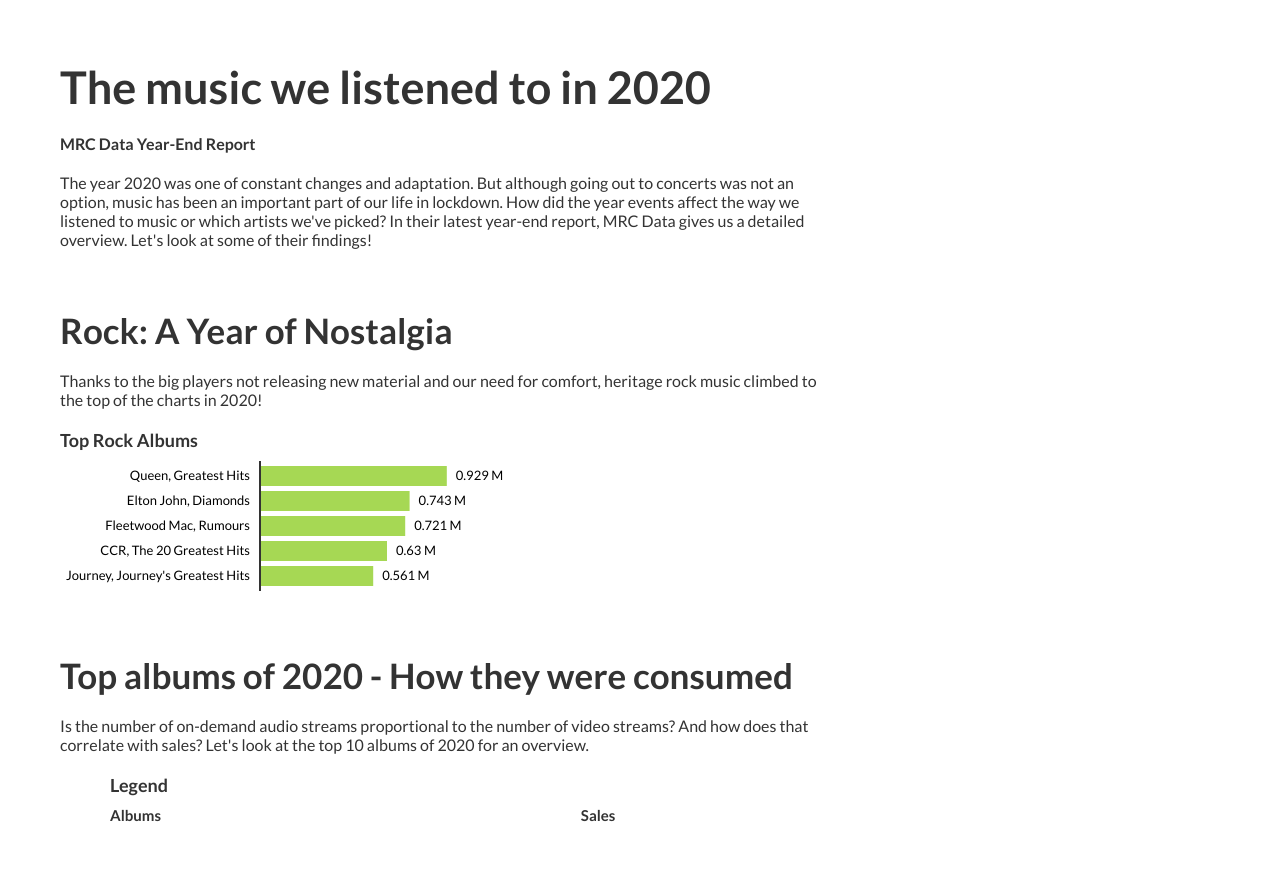
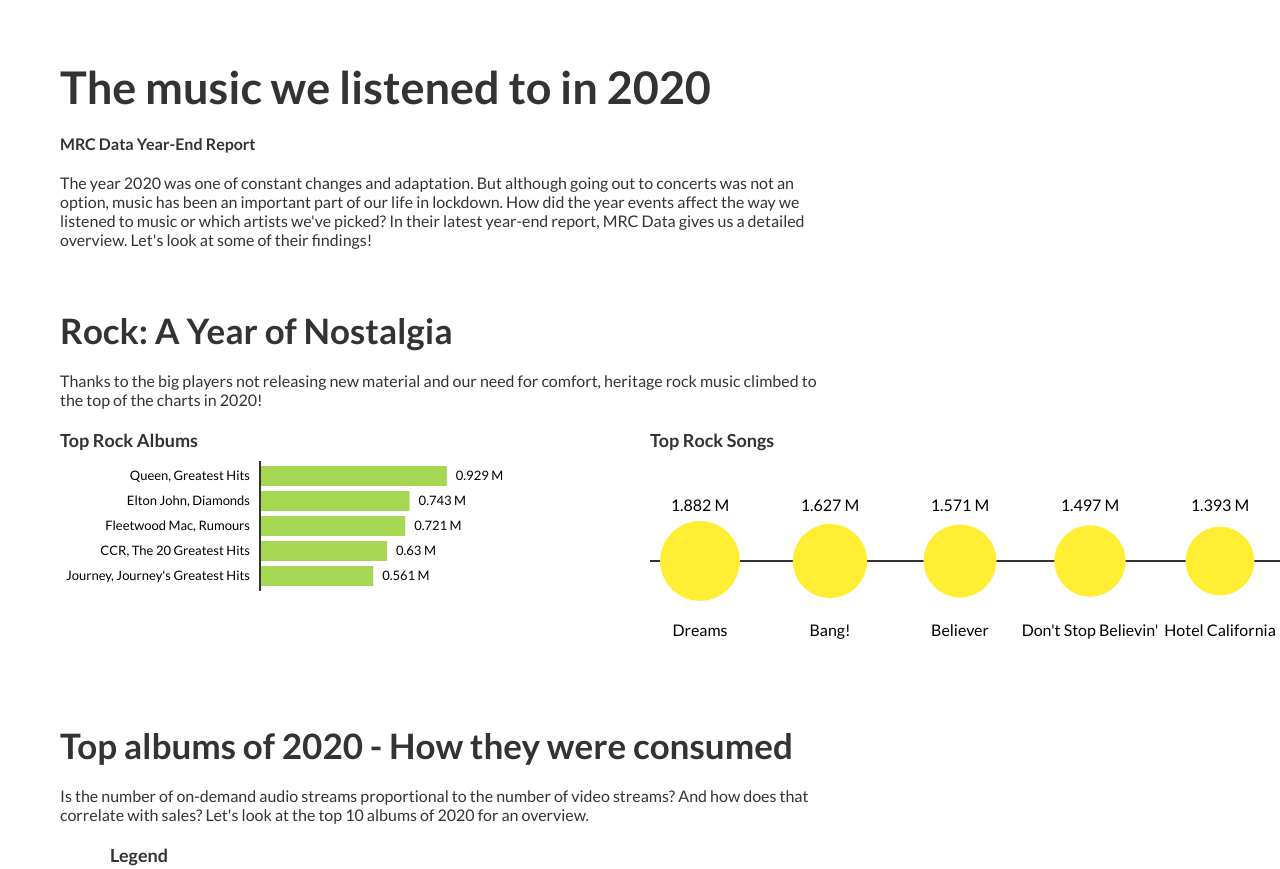
Before and after one commit to smarigowda/manning_liveproject_d3js_annie_marie_dufour, a plain HTML site: page digital_infographic-starter/index.html in a window 1280 px wide. Shown: the top 869 px of the page. Drawn offline with nearby package versions, Linux system fonts and the light colour scheme.

Commit message:
circles chart complete

```diff
--- a/digital_infographic-starter/index.html
+++ b/digital_infographic-starter/index.html
@@ -87,5 +87,6 @@
     <!-- Add Scripts Here -->
     <script src="https://d3js.org/d3.v7.min.js"></script>
     <script src="js/main.js"></script>
+    <script src="js/songs.js"></script>
   </body>
 </html>
--- /dev/null
+++ b/digital_infographic-starter/js/songs.js
@@ -0,0 +1,63 @@
+const topRockSongs = [
+  { artist: "Fleetwod Mac", title: "Dreams", sales_and_streams: 1882000 },
+  { artist: "AJR", title: "Bang!", sales_and_streams: 1627000 },
+  { artist: "Imagine Dragons", title: "Believer", sales_and_streams: 1571000 },
+  {
+    artist: "Journey",
+    title: "Don't Stop Believin'",
+    sales_and_streams: 1497000,
+  },
+  { artist: "Eagles", title: "Hotel California", sales_and_streams: 1393000 },
+];
+
+const topSongsSection = d3.select("#top-songs");
+
+topSongsSection.append("h3").text("Top Rock Songs");
+
+const chartWidth = 650;
+const chartHeight = 200;
+
+const circlesChart = topSongsSection
+  .append("svg")
+  .attr("width", chartWidth)
+  .attr("height", chartHeight);
+
+circlesChart
+  .append("line")
+  .attr("x1", 0)
+  .attr("y1", chartHeight / 2)
+  .attr("x2", chartWidth)
+  .attr("y2", chartHeight / 2)
+  .attr("stroke", "#333")
+  .attr("stroke-width", 2);
+
+const circlesChartGroup = circlesChart
+  .selectAll("circle")
+  .data(topRockSongs)
+  .join("g");
+
+const circleScale = d3
+  .scaleSqrt()
+  .domain([0, d3.max(topRockSongs, (d) => d.sales_and_streams)])
+  .range([0, 40]);
+
+circlesChartGroup
+  .append("circle")
+  .attr("r", (d) => circleScale(d.sales_and_streams))
+  .attr("cx", (d, i) => 50 + 130 * i)
+  .attr("cy", () => chartHeight / 2)
+  .attr("fill", "#fe3");
+
+circlesChartGroup
+  .append("text")
+  .text((d) => d.sales_and_streams / 1000000 + " M")
+  .attr("x", (d, i) => 50 + 130 * i)
+  .attr("text-anchor", "middle")
+  .attr("y", (d) => chartHeight / 4);
+
+circlesChartGroup
+  .append("text")
+  .text((d) => d.title)
+  .attr("x", (d, i) => 50 + 130 * i)
+  .attr("text-anchor", "middle")
+  .attr("y", (d) => (chartHeight / 4) * 3.5);
```
